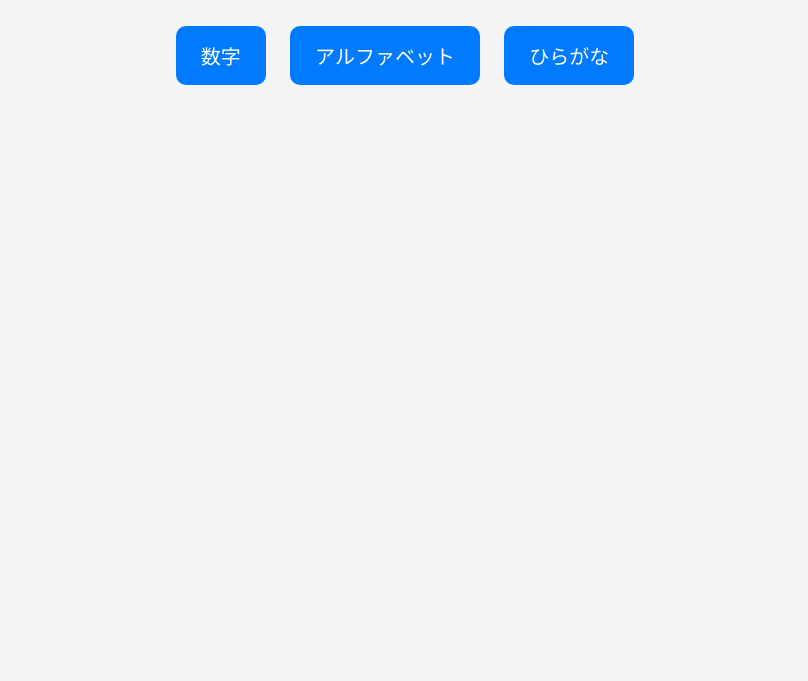
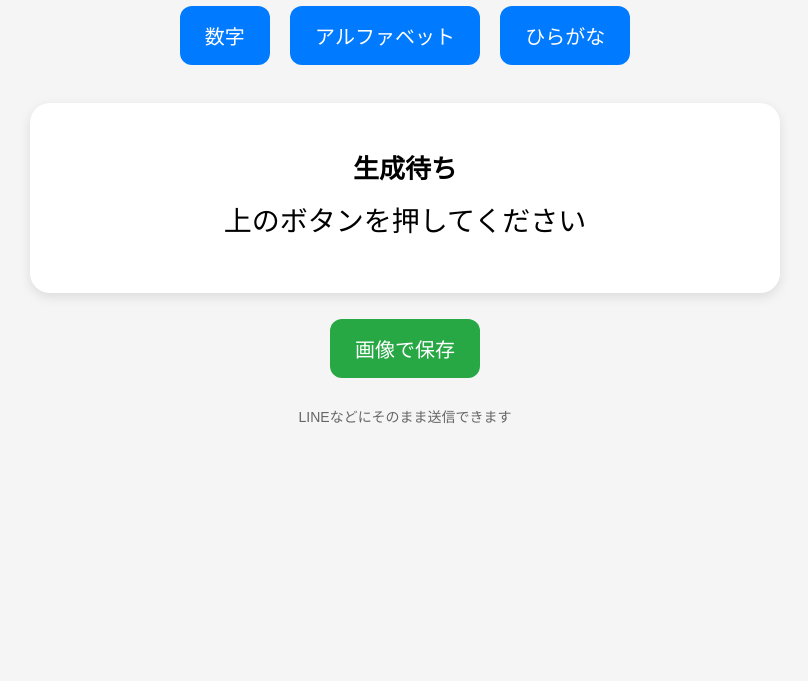
Before and after one commit to uytay/uytay.github.io, a plain HTML site: page index.html in a window 1280 px wide. Shown: the part 119-800 px from the top of the page, without its empty margins (235-1043 px from the left). Drawn offline with Linux system fonts and the light colour scheme.

Commit message:
Update index.html

```diff
--- a/index.html
+++ b/index.html
@@ -1,44 +1,108 @@
 <!DOCTYPE html>
 <html lang="ja">
+
 <head>
   <meta charset="UTF-8">
   <meta name="viewport" content="width=device-width, initial-scale=1.0">
+
   <title>競技かるた札分け</title>
 
+  <script src="https://html2canvas.hertzen.com/dist/html2canvas.min.js"></script>
+
   <style>
+
     body {
+      margin: 0;
+      padding: 20px;
       font-family: sans-serif;
+      background-color: #f5f5f5;
       text-align: center;
-      padding: 30px;
-      background-color: #f5f5f5;
     }
 
     h1 {
+      margin-bottom: 30px;
+      font-size: 32px;
+    }
+
+    .button-area {
       margin-bottom: 30px;
     }
 
     button {
       font-size: 20px;
       padding: 15px 25px;
-      margin: 10px;
+      margin: 8px;
       border: none;
-      border-radius: 10px;
+      border-radius: 12px;
       background-color: #007aff;
       color: white;
     }
 
+    #saveButton {
+      background-color: #28a745;
+    }
+
     #result {
-      margin-top: 30px;
+
+      max-width: 700px;
+
+      margin: 0 auto;
+
+      background-color: white;
+
+      border-radius: 20px;
+
+      padding: 25px;
+
+      box-shadow: 0 4px 12px rgba(0,0,0,0.1);
+    }
+
+    .match {
+
+      padding: 20px 0;
+
+      border-bottom: 1px solid #ddd;
+    }
+
+    .match:last-child {
+      border-bottom: none;
+    }
+
+    .match-title {
+
+      font-size: 26px;
+
+      font-weight: bold;
+
+      margin-bottom: 12px;
+    }
+
+    .match-content {
+
       font-size: 28px;
-      font-weight: bold;
+
       line-height: 1.8;
+
+      word-break: break-word;
     }
+
+    .note {
+
+      margin-top: 20px;
+
+      color: #666;
+
+      font-size: 14px;
+    }
+
   </style>
 </head>
 
 <body>
 
   <h1>競技かるた札分け</h1>
+
+  <div class="button-area">
 
     <button onclick="generate('number')">
       数字
@@ -52,7 +116,33 @@
       ひらがな
     </button>
 
-  <div id="result"></div>
+  </div>
+
+  <div id="result">
+
+    <div class="match">
+
+      <div class="match-title">
+        生成待ち
+      </div>
+
+      <div class="match-content">
+        上のボタンを押してください
+      </div>
+
+    </div>
+
+  </div>
+
+  <br>
+
+  <button id="saveButton" onclick="saveImage()">
+    画像で保存
+  </button>
+
+  <div class="note">
+    LINEなどにそのまま送信できます
+  </div>
 
   <script>
 
@@ -121,35 +211,47 @@
         });
 
         html += `
-        <div style="
-          margin-bottom: 25px;
-          padding: 15px;
-          background: white;
-          border-radius: 12px;
-        ">
-          <div style="
-            font-size: 20px;
-            margin-bottom: 10px;
-            color: #555;
-          ">
-            第${match}試合
+
+          <div class="match">
+
+            <div class="match-title">
+              ${match}試合目
             </div>
 
-          <div style="
-            font-size: 30px;
-            font-weight: bold;
-            line-height: 1.8;
-          ">
-            ${selected.join("　")}
+            <div class="match-content">
+              ${selected.join(" ")}
             </div>
+
           </div>
+
         `;
       }
 
       document.getElementById("result").innerHTML = html;
     }
 
+    function saveImage() {
+
+      html2canvas(document.getElementById("result"), {
+
+        backgroundColor: "#ffffff",
+
+        scale: 3
+
+      }).then(canvas => {
+
+        const link = document.createElement("a");
+
+        link.download = "karuta.png";
+
+        link.href = canvas.toDataURL("image/png");
+
+        link.click();
+      });
+    }
+
   </script>
 
 </body>
+
 </html>
```
Lines whose indentation alone changed are shown as unchanged.
